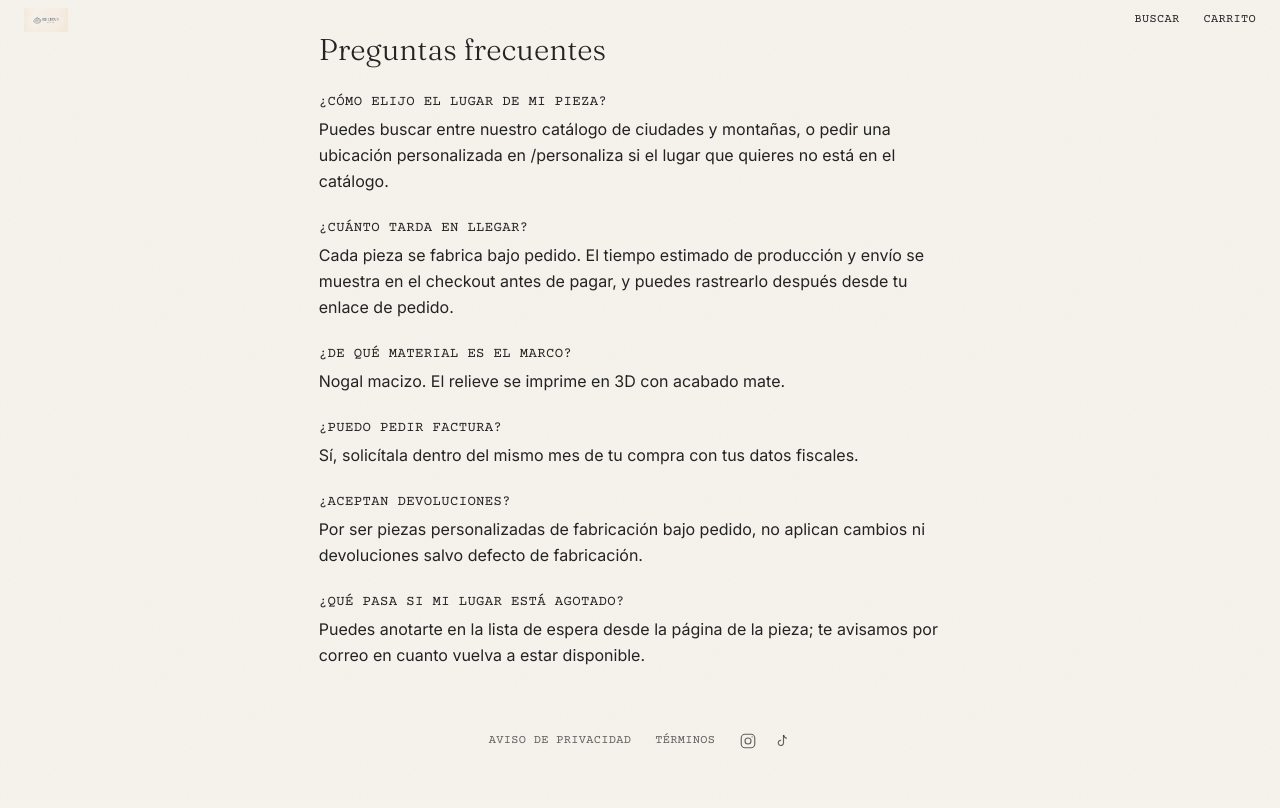
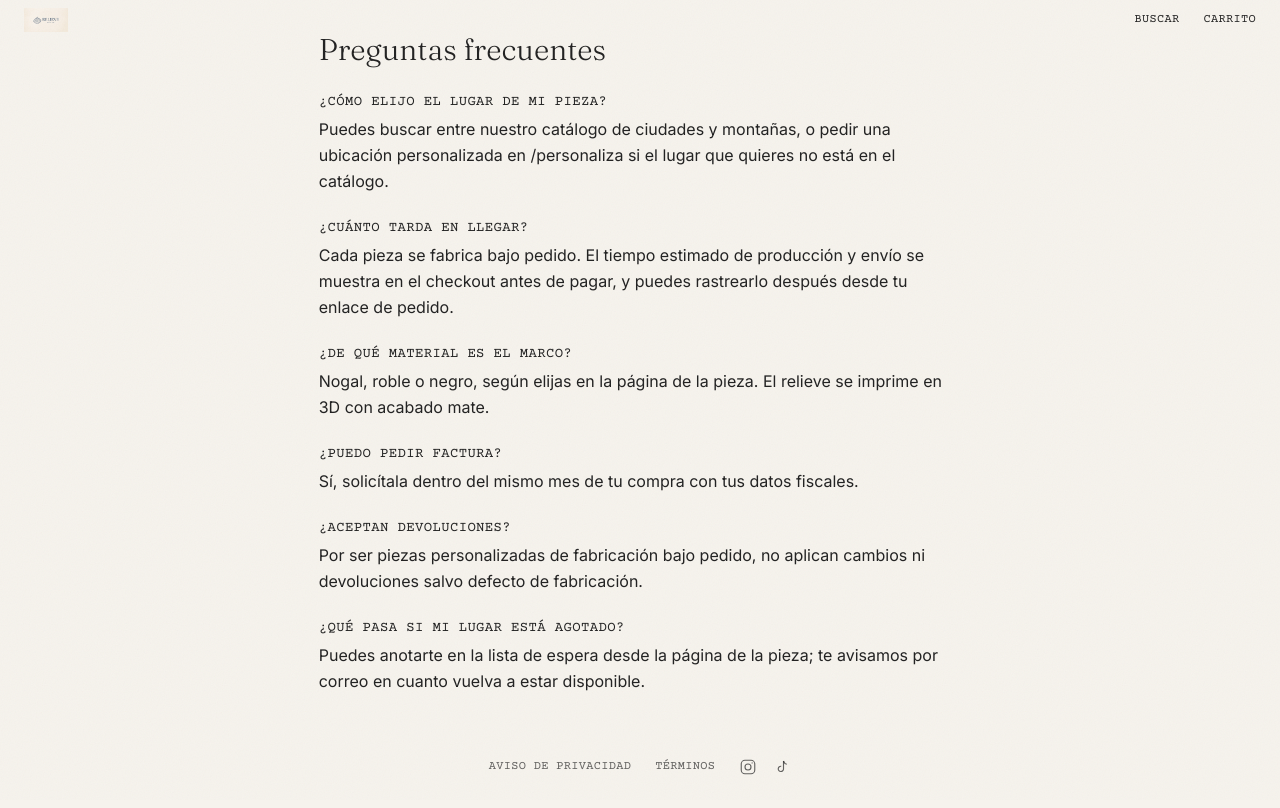
Before and after one commit to alexaarenash19-cmyk/relieve.design, a React (Vite) app: page /faq in a window 1280 px wide. Built offline with nearby package versions, Linux system fonts and the light colour scheme.

Commit message:
Fix outdated frame-material FAQ answer (nogal-only) to match catalog (nogal/roble/negro)

```diff
--- a/src/pages/Faq.jsx
+++ b/src/pages/Faq.jsx
@@ -9,7 +9,7 @@ const FAQS = [
   },
   {
     q: '¿De qué material es el marco?',
-    a: 'Nogal macizo. El relieve se imprime en 3D con acabado mate.',
+    a: 'Nogal, roble o negro, según elijas en la página de la pieza. El relieve se imprime en 3D con acabado mate.',
   },
   {
     q: '¿Puedo pedir factura?',
```
